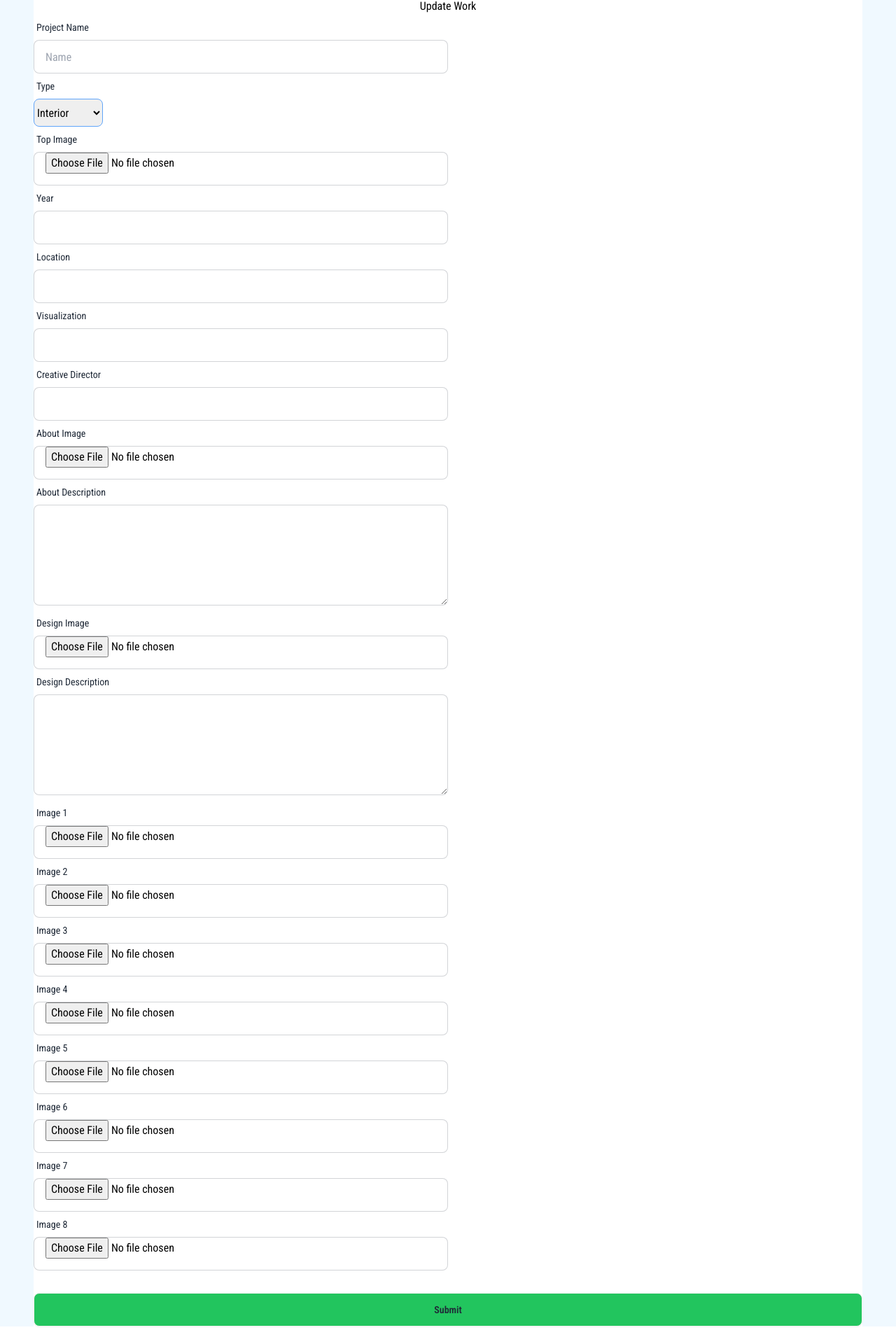
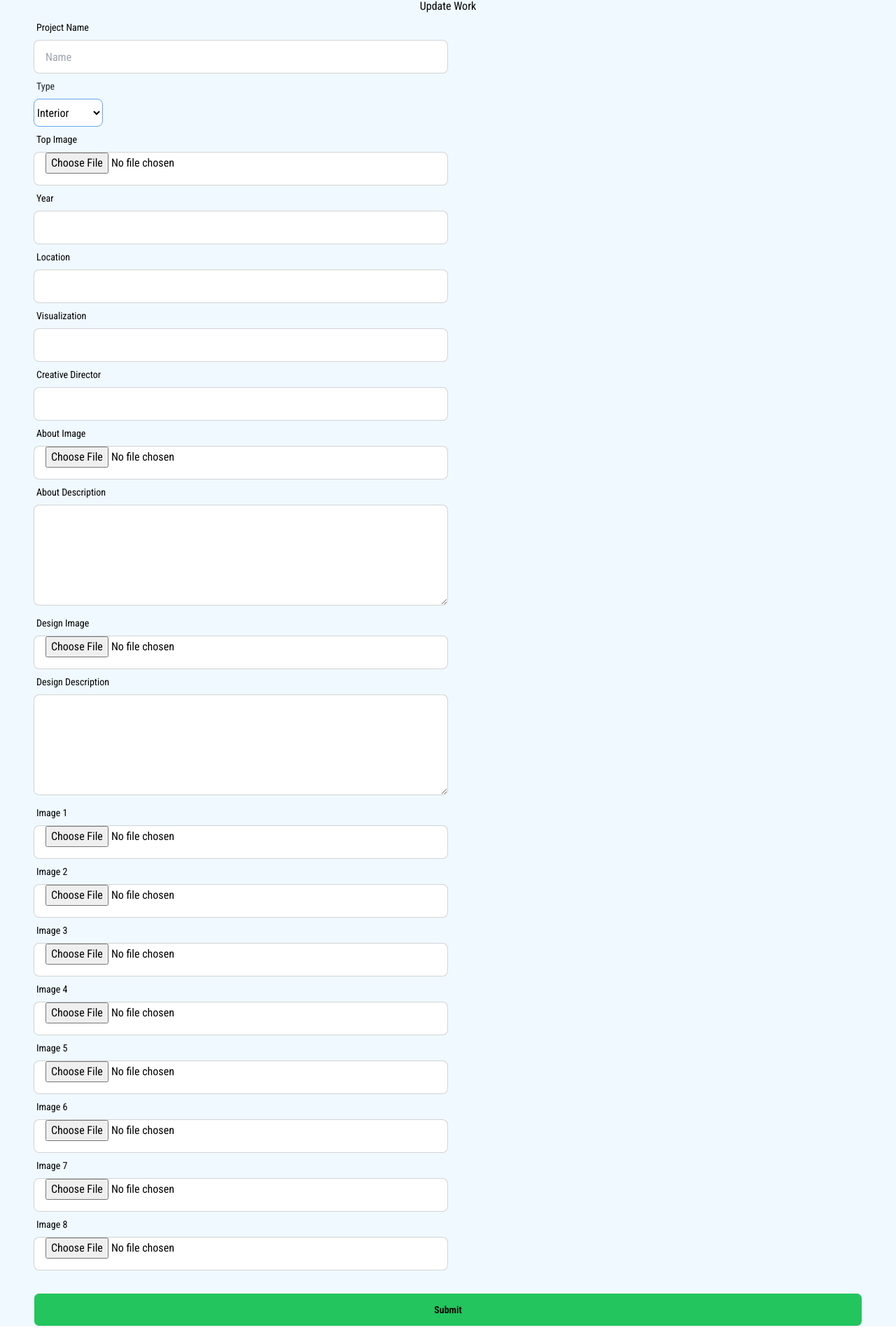
Before and after one commit to RahidAmin/Architecture-website, a React (Vite) app: page /addNewWork in a window 1280 px wide. Shown: the part 75-1995 px from the top of the page at 70% size. Built offline with nearby package versions, Linux system fonts and the light colour scheme; no server answers; sample sign-in values are in the browser's storage.

Commit message:
icons modified in contact

```diff
--- a/index.html
+++ b/index.html
@@ -11,6 +11,11 @@
   <link rel="preconnect" href="https://fonts.gstatic.com" crossorigin>
   <link href="https://fonts.googleapis.com/css2?family=Roboto+Condensed:ital,wght@0,100..900;1,100..900&display=swap"
     rel="stylesheet">
+
+  <link rel="stylesheet" href="https://cdnjs.cloudflare.com/ajax/libs/font-awesome/5.15.4/css/all.min.css" />
+
+
+
 </head>
 
 <body>
--- a/package.json
+++ b/package.json
@@ -10,14 +10,17 @@
     "preview": "vite preview"
   },
   "dependencies": {
+    "@tippyjs/react": "^4.2.6",
     "aos": "^2.3.4",
     "firebase": "^11.2.0",
+    "font-awesome": "^4.7.0",
     "localforage": "^1.10.0",
     "match-sorter": "^6.3.4",
     "react": "^18.3.1",
     "react-awesome-slider": "^4.1.0",
     "react-dom": "^18.3.1",
     "react-router-dom": "^6.26.2",
+    "react-tooltip": "^5.28.0",
     "sort-by": "^1.2.0",
     "sweetalert2": "^11.15.10"
   },
--- a/src/Component/AddNewWork/AddNewWork.jsx
+++ b/src/Component/AddNewWork/AddNewWork.jsx
@@ -49,72 +49,28 @@ const AddNewWork = () => {
     };
 
 
-    // const handleAdd = (e) => {
-    //     e.preventDefault();
-    //     const pName = e.target.name.value;
-    //     const type = e.target.type.value;
-    //     const topImage = e.target.topImage.value;
-    //     const year = e.target.year.value;
-    //     const location = e.target.location.value;
-    //     const creativeDirector = e.target.creativeDirector.value;
-    //     const visualization = e.target.visualization.value;
-    //     const aboutImage = e.target.aboutImage.value;
-    //     const designDescription = e.target.designDescription.value;
-    //     const designImage = e.target.designImage.value;
-    //     const aboutDescription = e.target.aboutDescription.value;
-    //     const img1 = e.target.img1.value;
-    //     const img2 = e.target.img2.value;
-    //     const img3 = e.target.img3.value;
-    //     const img4 = e.target.img4.value;
-    //     const img5 = e.target.img5.value;
-    //     const img6 = e.target.img6.value;
-    //     const img7 = e.target.img7.value;
-    //     const img8 = e.target.img8.value;
 
-    //     const updateWork = { pName, type, topImage, year, location, creativeDirector, visualization, aboutImage, designDescription, designImage, aboutDescription, img1, img2, img3, img4, img5, img6, img7, img8 }
-
-    //     fetch('https://api.simplesymmetry-bd.com/works', {
-    //         method: 'POST',
-    //         headers: {
-    //             'Content-Type': 'application/json'
-    //         },
-    //         body: JSON.stringify(updateWork)
-    //     }).then(res => res.json()).then(data => {
-    //         if (data.insertedId) {
-    //             console.log(data)
-    //             Swal.fire({
-    //                 title: 'Success!',
-    //                 text: 'Added sussessfully',
-    //                 icon: 'success',
-    //                 confirmButtonText: 'OK'
-    //             })
-
-    //         }
-    //     })
-
-
-    // }
 
 
     return (
-        <div className='m-12 text-black bg-white'>
+        <div className='m-12 text-black'>
             <h1 className='text-center'>Update Work</h1>
-            <form onSubmit={handleAdd}>
+            <form onSubmit={handleAdd} className='text-black'>
                 <div className='md:flex mb-8'>
 
                     <div className="form-control md:w-1/2">
                         <label className="label">
-                            <span className="label-text">Project Name</span>
+                            <span className="label-text text-black">Project Name</span>
                         </label>
                         <label className="input-group">
 
-                            <input type="text" placeholder='Name' name='name' className="input input-bordered w-full" />
+                            <input type="text" placeholder='Name' name='name' className="input input-bordered w-full bg-white" />
                         </label>
                         <label className="label">
                             <span className="label-text">Type</span>
                         </label>
                         <label className="input-group">
-                            <select placeholder='Type' className='h-10 border border-blue-400 rounded-lg' name='type'><option value="interior">Interior</option>
+                            <select placeholder='Type' className='h-10 border border-blue-400 rounded-lg bg-white' name='type'><option value="interior">Interior</option>
                                 <option value="industrial">Industrial</option>
                                 <option value="residential">Residential</option>
                                 <option value="masterPlan">Master-Plan</option>
@@ -122,132 +78,132 @@ const AddNewWork = () => {
                             </select>
                         </label>
                         <label className="label">
-                            <span className="label-text">Top Image</span>
+                            <span className="label-text text-black">Top Image</span>
                         </label>
                         <label className="input-group">
 
-                            <input type="file" name="topImage" className="input input-bordered w-full" accept="image/*" />
+                            <input type="file" name="topImage" className="bg-white input input-bordered w-full" accept="image/*" />
                         </label>
                         <label className="label">
-                            <span className="label-text">Year</span>
+                            <span className="label-text text-black">Year</span>
                         </label>
                         <label className="input-group">
 
-                            <input type="text" name='year' className="input input-bordered w-full" />
+                            <input type="text" name='year' className="input input-bordered w-full bg-white" />
                         </label>
 
                         <label className="label">
-                            <span className="label-text">Location</span>
+                            <span className="label-text text-black">Location</span>
                         </label>
                         <label className="input-group">
 
-                            <input type="text" name='location' className="input input-bordered w-full" />
+                            <input type="text" name='location' className="input input-bordered w-full bg-white" />
                         </label>
 
                         <label className="label">
-                            <span className="label-text">Visualization</span>
+                            <span className="label-text text-black">Visualization</span>
                         </label>
                         <label className="input-group">
 
-                            <input type="text" name='visualization' className="input input-bordered w-full" />
+                            <input type="text" name='visualization' className="input input-bordered w-full bg-white" />
                         </label>
                         <label className="label">
-                            <span className="label-text">Creative Director</span>
+                            <span className="label-text text-black">Creative Director</span>
                         </label>
                         <label className="input-group">
 
-                            <input type="text" name='creativeDirector' className="input input-bordered w-full" />
+                            <input type="text" name='creativeDirector' className="input input-bordered w-full bg-white" />
                         </label>
 
                         <label className="label">
-                            <span className="label-text">About Image</span>
+                            <span className="label-text text-black">About Image</span>
                         </label>
                         <label className="input-group">
 
 
-                            <input type="file" name="aboutImage" className="input input-bordered w-full" accept="image/*" />
+                            <input type="file" name="aboutImage" className="input input-bordered w-full bg-white" accept="image/*" />
 
                         </label>
                         <label className="label">
-                            <span className="label-text">About Description</span>
+                            <span className="label-text text-black">About Description</span>
                         </label>
                         <label className="input-group">
-                            <textarea name="aboutDescription" className="input input-bordered w-full h-36"></textarea>
+                            <textarea name="aboutDescription" className="input input-bordered w-full h-36 bg-white"></textarea>
                         </label>
                         <label className="label">
-                            <span className="label-text">Design Image</span>
+                            <span className="label-text text-black">Design Image</span>
                         </label>
                         <label className="input-group">
 
 
-                            <input type="file" name="designImage" className="input input-bordered w-full" accept="image/*" />
+                            <input type="file" name="designImage" className="input input-bordered w-full bg-white" accept="image/*" />
                         </label>
                         <label className="label">
-                            <span className="label-text">Design Description</span>
+                            <span className="label-text text-black">Design Description</span>
                         </label>
                         <label className="input-group">
-                            <textarea name="designDescription" className="input input-bordered w-full h-36"></textarea>
+                            <textarea name="designDescription" className="input input-bordered w-full h-36 bg-white"></textarea>
                         </label>
                         <label className="label">
-                            <span className="label-text">Image 1</span>
+                            <span className="label-text text-black">Image 1</span>
                         </label>
                         <label className="input-group">
 
-                            <input type="file" name="img1" className="input input-bordered w-full" accept="image/*" />
+                            <input type="file" name="img1" className="input input-bordered w-full bg-white" accept="image/*" />
                         </label>
                         <label className="label">
-                            <span className="label-text">Image 2</span>
+                            <span className="label-text text-black">Image 2</span>
                         </label>
                         <label className="input-group">
 
-                            <input type="file" name="img2" className="input input-bordered w-full" accept="image/*" />
+                            <input type="file" name="img2" className="input input-bordered w-full bg-white" accept="image/*" />
                         </label>
                         <label className="label">
-                            <span className="label-text">Image 3</span>
+                            <span className="label-text text-black">Image 3</span>
                         </label>
                         <label className="input-group">
 
-                            <input type="file" name="img3" className="input input-bordered w-full" accept="image/*" />
+                            <input type="file" name="img3" className="input input-bordered w-full bg-white" accept="image/*" />
                         </label>
                         <label className="label">
-                            <span className="label-text">Image 4</span>
+                            <span className="label-text text-black">Image 4</span>
                         </label>
                         <label className="input-group">
 
-                            <input type="file" name="img4" className="input input-bordered w-full" accept="image/*" />
+                            <input type="file" name="img4" className="input input-bordered w-full bg-white" accept="image/*" />
                         </label>
                         <label className="label">
-                            <span className="label-text">Image 5</span>
+                            <span className="label-text text-black">Image 5</span>
                         </label>
                         <label className="input-group">
 
-                            <input type="file" name="img5" className="input input-bordered w-full" accept="image/*" />
+                            <input type="file" name="img5" className="input input-bordered w-full bg-white" accept="image/*" />
                         </label>
                         <label className="label">
-                            <span className="label-text">Image 6</span>
+                            <span className="label-text text-black">Image 6</span>
                         </label>
                         <label className="input-group">
 
-                            <input type="file" name="img6" className="input input-bordered w-full" accept="image/*" />
+                            <input type="file" name="img6" className="input input-bordered w-full bg-white" accept="image/*" />
                         </label>
                         <label className="label">
-                            <span className="label-text">Image 7</span>
+                            <span className="label-text text-black">Image 7</span>
                         </label>
                         <label className="input-group">
 
-                            <input type="file" name="img7" className="input input-bordered w-full" accept="image/*" />
+                            <input type="file" name="img7" className="input input-bordered w-full bg-white" accept="image/*" />
                         </label>
                         <label className="label">
-                            <span className="label-text">Image 8</span>
+                            <span className="label-text text-black">Image 8</span>
                         </label>
                         <label className="input-group">
 
-                            <input type="file" name="img8" className="input input-bordered w-full" accept="image/*" />
+                            <input type="file" name="img8" className="input input-bordered w-full bg-white" accept="image/*" />
                         </label>
                     </div>
 
                 </div>
-                <input type="submit" value="Submit" className='btn btn-block bg-green-500' />
+                <input type="submit" value="Submit" className='btn btn-block bg-green-500 text-black' />
             </form>
 
 
--- a/src/Component/Contact/Contact.jsx
+++ b/src/Component/Contact/Contact.jsx
@@ -1,4 +1,5 @@
 import React from 'react';
+import 'font-awesome/css/font-awesome.min.css';
 
 
 const Contact = () => {
@@ -91,8 +92,6 @@ const Contact = () => {
                         <iframe
                             className="rounded-xl shadow-lg w-full md:h-auto lg:h-80 xl:h-96"
                             src="https://www.google.com/maps?q=Kuril+Chowrasta+Vatara+Dhaka+1229&output=embed"
-
-                            loading="lazy"
                         ></iframe>
                     </div>
                 </div>
--- a/src/Component/Providers/AuthProvider.jsx
+++ b/src/Component/Providers/AuthProvider.jsx
@@ -21,7 +21,7 @@ const AuthProvider = ({ children }) => {
 
     useEffect(() => {
         const unSubscribe = onAuthStateChanged(auth, (currentUser) => {
-            console.log('current value of current user: ', currentUser);
+            // console.log('current value of current user: ', currentUser);
             setUser(currentUser);
             setLoading(false);
         });
--- a/src/Component/Update/UpdateAbout.jsx
+++ b/src/Component/Update/UpdateAbout.jsx
@@ -42,7 +42,7 @@ const UpdateAbout = () => {
                         <img className="h-full w-20 object-cover rounded-lg" src={member.image} alt="" />
                         <span className="mt-2"><p>Name</p> <p>{member.name}</p></span>
                         <span className="mt-2"><p>Designation</p><p>{member.designation}</p></span>
-                        {/* <button className="btn btn-square mt-2"><Link to={`/updateAboutMember/${member._id}`}>Edit</Link></button> */}
+                        <button className="btn btn-square mt-2"><Link to={`/updateAboutMember/${member._id}`}>Edit</Link></button>
                         <button onClick={() => handleDelete(member._id)} className="btn btn-square mr-2 mt-2">Delete</button>
                     </div>
                 )
--- a/src/Component/Update/UpdateAboutMember.jsx
+++ b/src/Component/Update/UpdateAboutMember.jsx
@@ -42,8 +42,8 @@ const UpdateAboutMember = () => {
             <form onSubmit={handleUpdate}>
                 <div className='px-10'>
                     <div><img src={image} alt="" />
-                        <label className='label'> <span className='label-text'>Image:</span></label>
-                        <input defaultValue={image} className='h-10 w-1/2 border border-blue-500' type="text" name="image" id="" />
+                        {/* <label className='label'> <span className='label-text'>Image:</span></label>
+                        <input defaultValue={image} className='h-10 w-1/2 border border-blue-500' type="text" name="image" id="" /> */}
                     </div>
                     <div>
                         <label className='label'><span className='label-text'>Name:</span></label>
--- a/src/Component/Update/UpdateWorksRow.jsx
+++ b/src/Component/Update/UpdateWorksRow.jsx
@@ -43,9 +43,9 @@ const UpdateWorksRow = ({ work, handleDelete }) => {
                 <span className="badge badge-ghost badge-sm">{year}</span>
             </td>
             <td>{visualization}</td>
-            {/* <th>
+            <th>
                 <button className="btn btn-ghost btn-xs"><Link to={`/updateWorksEdit/${_id}`}>Edit</Link></button>
-            </th> */}
+            </th>
         </tr>
 
     );
```
Also changed, not shown: src/Component/AboutUs/AboutUs.jsx (+9 -4 lines), src/Component/AddNewMember/AddNewMember.jsx (+9 -8 lines), src/Component/Update/UpdateWorksEdit.jsx (+10 -10 lines), 1 other file (tests, documents, lock files or other folders).
